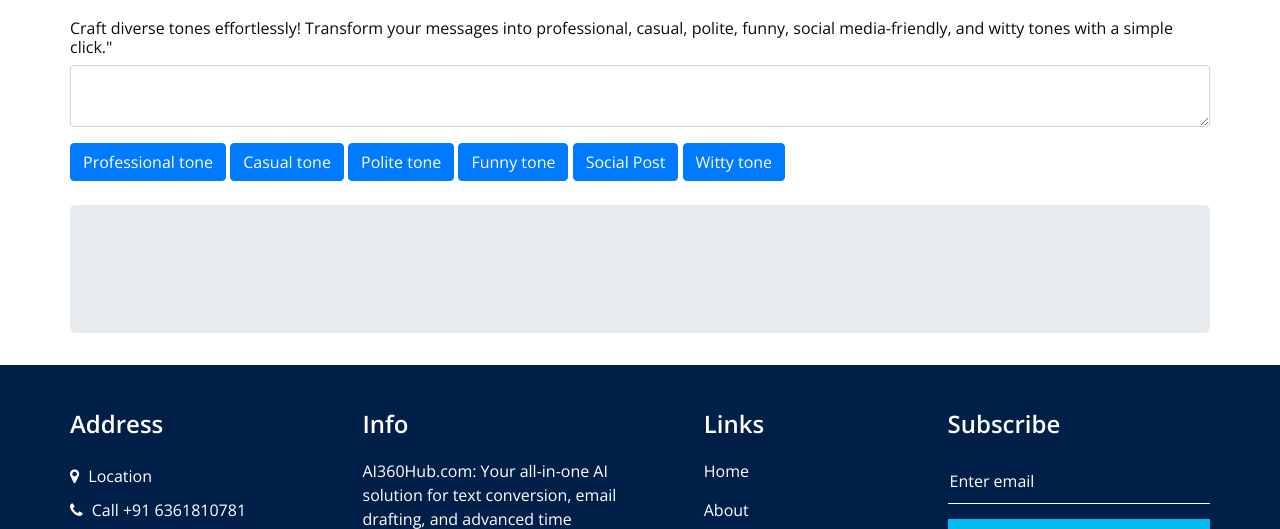
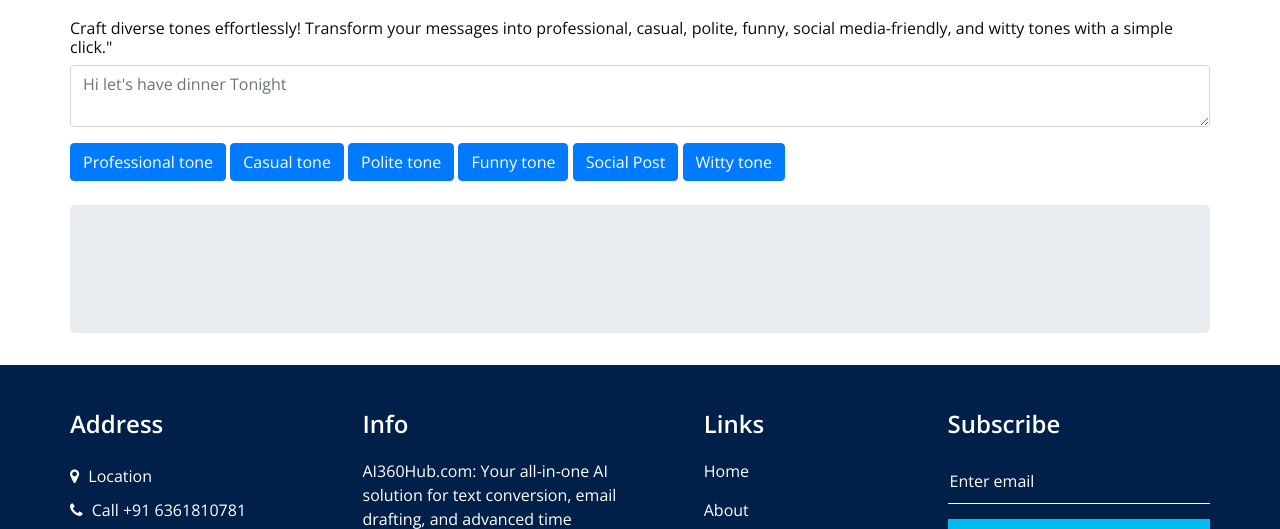
Before and after one commit to surajgojanur/AI360Hub, a website: page public/why.html in a window 1280 px wide. Shown: the part 153-682 px from the top of the page. Drawn offline with nearby package versions, Linux system fonts and the light colour scheme; some packages are replaced by stand-ins of ours; a script that the page names is missing.

Commit message:
Update why.html

```diff
--- a/public/why.html
+++ b/public/why.html
@@ -98,7 +98,7 @@
 <div class="form-group">
   <h6>Craft diverse tones effortlessly! Transform your messages into professional, casual, polite, funny, social media-friendly, and witty tones with a simple click."  </h6>
 
-    <textarea class="form-control" id="prompt" name="prompt" rows="2"></textarea>
+    <textarea class="form-control" id="prompt" name="prompt" rows="2" placeholder="Hi let's have dinner Tonight"></textarea>
 </div>
 <button type="button" class="btn btn-primary" onclick="generateProfessional()">Professional tone</button>
 <button type="button" class="btn btn-primary" onclick="generateCasual()">Casual tone</button>
```
